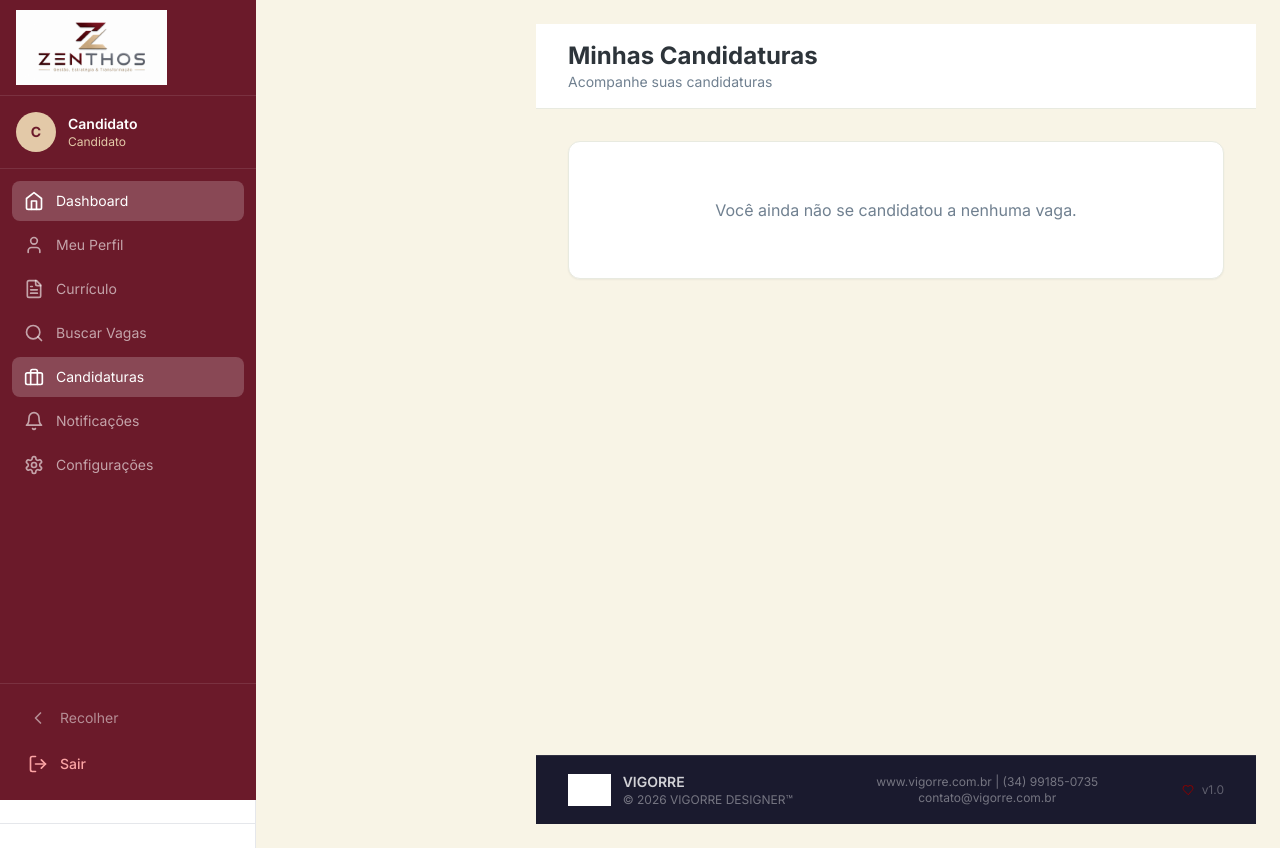
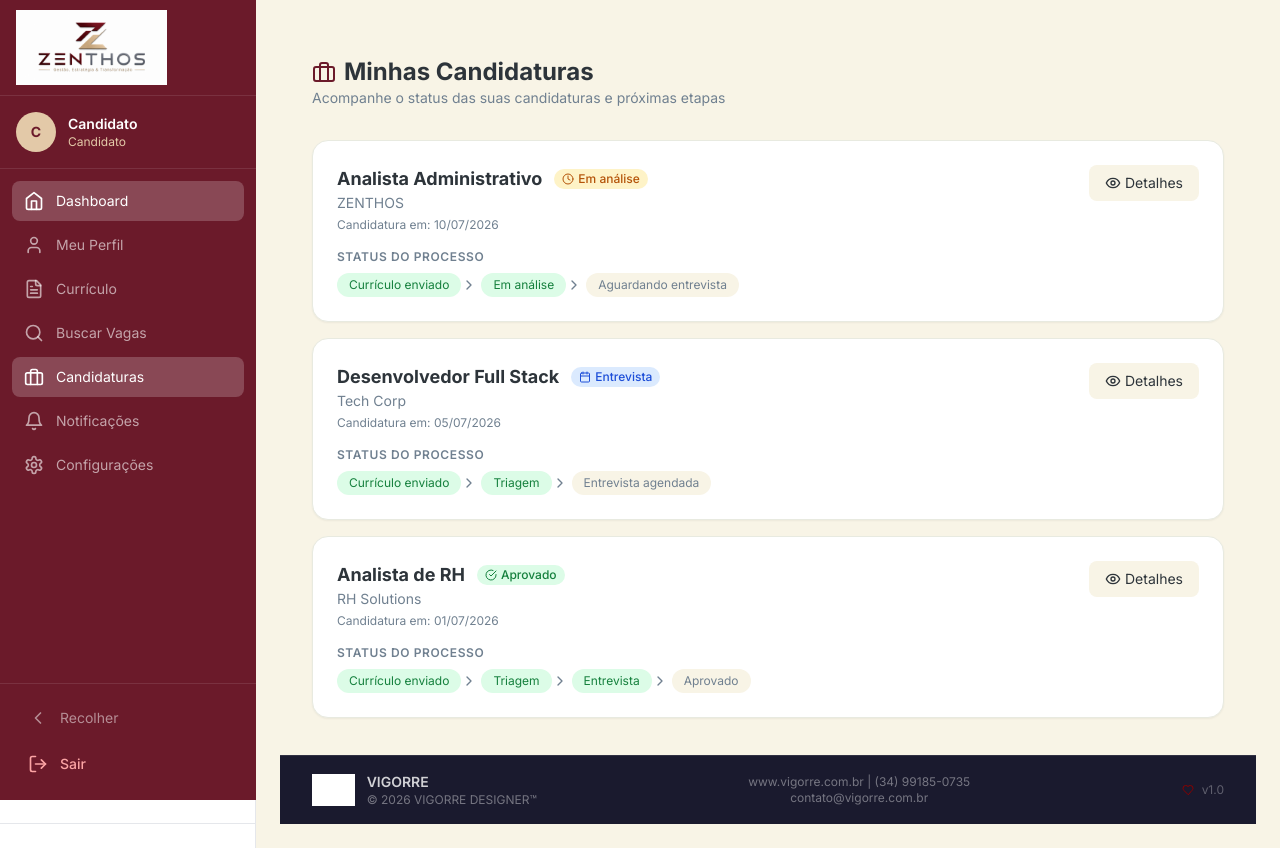
Before and after one commit to trivoroficial/consult_recruit, a Next.js app: page /candidato/candidaturas in a window 1280 px wide. Built offline with nearby package versions, Linux system fonts and the light colour scheme; grey boxes are pictures that could not be loaded.

Commit message:
Update page.tsx

```diff
--- a/src/app/(dashboard)/candidato/candidaturas/page.tsx
+++ b/src/app/(dashboard)/candidato/candidaturas/page.tsx
@@ -1,30 +1,136 @@
 'use client'
 
-import { SidebarCandidato } from '@/components/dashboard/SidebarCandidato'
+import { useState } from 'react'
+import { useRouter } from 'next/navigation'
 import { DashboardFooter } from '@/components/dashboard/DashboardFooter'
-import { CheckCircle, Clock, XCircle } from 'lucide-react'
+import { Briefcase, CheckCircle, Clock, XCircle, Calendar, ChevronRight, Eye, Building2 } from 'lucide-react'
 
 export default function CandidatoCandidaturas() {
+  const router = useRouter()
+
+  const [candidaturas] = useState([
+    {
+      id: 1,
+      vaga: 'Analista Administrativo',
+      empresa: 'ZENTHOS',
+      status: 'Em análise',
+      data: '10/07/2026',
+      etapas: ['Currículo enviado', 'Em análise', 'Aguardando entrevista']
+    },
+    {
+      id: 2,
+      vaga: 'Desenvolvedor Full Stack',
+      empresa: 'Tech Corp',
+      status: 'Entrevista',
+      data: '05/07/2026',
+      etapas: ['Currículo enviado', 'Triagem', 'Entrevista agendada']
+    },
+    {
+      id: 3,
+      vaga: 'Analista de RH',
+      empresa: 'RH Solutions',
+      status: 'Aprovado',
+      data: '01/07/2026',
+      etapas: ['Currículo enviado', 'Triagem', 'Entrevista', 'Aprovado']
+    },
+  ])
+
+  const getStatusColor = (status: string) => {
+    const colors: Record<string, string> = {
+      'Em análise': 'bg-yellow-100 text-yellow-700',
+      'Entrevista': 'bg-blue-100 text-blue-700',
+      'Aprovado': 'bg-green-100 text-green-700',
+      'Reprovado': 'bg-red-100 text-red-700'
+    }
+    return colors[status] || 'bg-gray-100 text-gray-700'
+  }
+
+  const getStatusIcon = (status: string) => {
+    const icons: Record<string, any> = {
+      'Em análise': Clock,
+      'Entrevista': Calendar,
+      'Aprovado': CheckCircle,
+      'Reprovado': XCircle
+    }
+    return icons[status] || Clock
+  }
+
   return (
     <div className="min-h-screen bg-[#F8F4E6] flex flex-col">
-      <SidebarCandidato />
-
-      <div className="flex-1 ml-64 flex flex-col min-h-screen">
-        <header className="bg-white border-b border-[#E8EAE0] px-8 py-4 flex items-center justify-between">
-          <div>
-            <h1 className="text-2xl font-bold text-[#2D343A]">Minhas Candidaturas</h1>
-            <p className="text-sm text-[#708090]">Acompanhe suas candidaturas</p>
-          </div>
-        </header>
-
-        <div className="flex-1 p-8">
-          <div className="bg-white rounded-xl shadow-sm border border-[#E8EAE0] p-6">
-            <p className="text-[#708090] text-center py-8">Você ainda não se candidatou a nenhuma vaga.</p>
-          </div>
+      <div className="flex-1 p-8">
+        <div className="mb-8">
+          <h1 className="text-2xl font-bold text-[#2D343A] flex items-center gap-2">
+            <Briefcase className="h-6 w-6 text-[#6B1A2A]" />
+            Minhas Candidaturas
+          </h1>
+          <p className="text-sm text-[#708090]">Acompanhe o status das suas candidaturas e próximas etapas</p>
         </div>
 
-        <DashboardFooter />
+        {candidaturas.length === 0 ? (
+          <div className="bg-white rounded-2xl shadow-sm border border-[#E8EAE0] p-12 text-center">
+            <Briefcase className="h-12 w-12 text-[#708090] mx-auto mb-4" />
+            <p className="text-[#708090]">Você ainda não se candidatou a nenhuma vaga</p>
+            <button
+              onClick={() => router.push('/candidato/vagas')}
+              className="mt-4 px-6 py-2 bg-[#6B1A2A] text-white rounded-lg hover:bg-[#4A0E1A] transition"
+            >
+              Buscar Vagas
+            </button>
+          </div>
+        ) : (
+          <div className="space-y-4">
+            {candidaturas.map((item) => {
+              const StatusIcon = getStatusIcon(item.status)
+              return (
+                <div key={item.id} className="bg-white rounded-2xl shadow-sm border border-[#E8EAE0] p-6 hover:shadow-md transition">
+                  <div className="flex items-start justify-between">
+                    <div className="flex-1">
+                      <div className="flex items-center gap-3">
+                        <h3 className="text-lg font-bold text-[#2D343A]">{item.vaga}</h3>
+                        <span className={`px-2 py-0.5 rounded-full text-xs font-medium ${getStatusColor(item.status)} flex items-center gap-1`}>
+                          <StatusIcon className="h-3 w-3" />
+                          {item.status}
+                        </span>
+                      </div>
+                      <p className="text-sm text-[#708090]">{item.empresa}</p>
+                      <p className="text-xs text-[#708090] mt-1">Candidatura em: {item.data}</p>
+
+                      {/* Etapas do processo */}
+                      <div className="mt-4">
+                        <p className="text-xs font-semibold text-[#708090] uppercase tracking-wider">Status do Processo</p>
+                        <div className="flex flex-wrap items-center gap-1 mt-2">
+                          {item.etapas.map((etapa, index) => (
+                            <div key={index} className="flex items-center">
+                              <span className={`px-3 py-1 rounded-full text-xs ${
+                                index < item.etapas.length - 1
+                                  ? 'bg-green-100 text-green-700'
+                                  : 'bg-[#F8F4E6] text-[#708090]'
+                              }`}>
+                                {etapa}
+                              </span>
+                              {index < item.etapas.length - 1 && (
+                                <ChevronRight className="h-4 w-4 text-[#708090]" />
+                              )}
+                            </div>
+                          ))}
+                        </div>
+                      </div>
+                    </div>
+                    <button
+                      onClick={() => router.push(`/candidato/candidaturas/${item.id}`)}
+                      className="px-4 py-2 bg-[#F8F4E6] text-[#2D343A] rounded-lg hover:bg-[#E8EAE0] transition text-sm flex items-center gap-1"
+                    >
+                      <Eye className="h-4 w-4" />
+                      Detalhes
+                    </button>
+                  </div>
+                </div>
+              )
+            })}
+          </div>
+        )}
       </div>
+      <DashboardFooter />
     </div>
   )
 }
```
